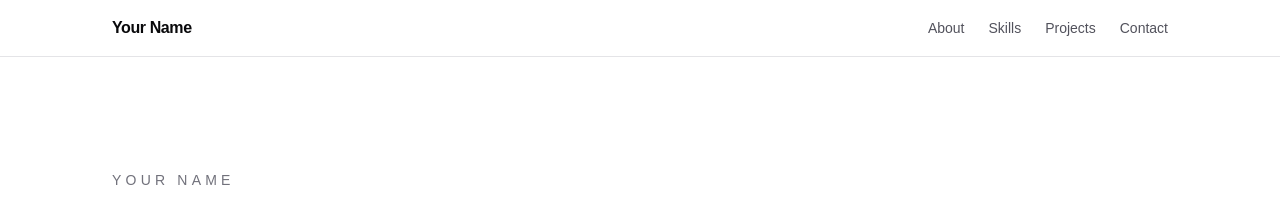
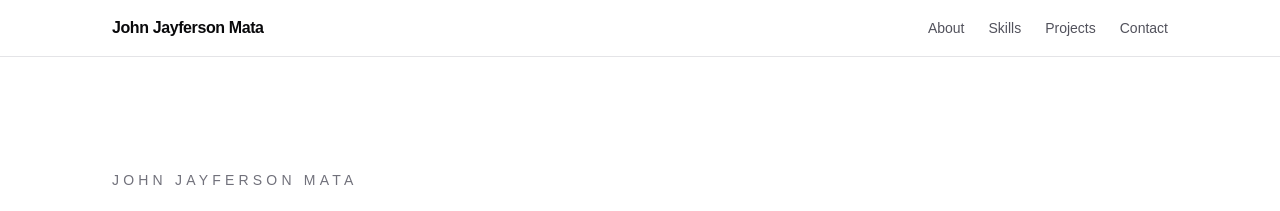
Before and after one commit to mata-john/my-portfolio, a Next.js app: page / in a window 1280 px wide. Shown: the top 211 px of the page. Built offline with nearby package versions, Linux system fonts and the light colour scheme.

Commit message:
feat: enhance navigation and initialize project documentation

```diff
--- a/components/Hero.tsx
+++ b/components/Hero.tsx
@@ -7,7 +7,7 @@
     >
       <div className="max-w-3xl">
         <p className="mb-4 text-sm font-medium uppercase tracking-[0.3em] text-zinc-500">
-          Your Name
+          John Jayferson Mata
         </p>
         <h1
           id="hero-title"
--- a/components/Navbar.tsx
+++ b/components/Navbar.tsx
@@ -1,6 +1,6 @@
 export default function Navbar() {
   return (
-    <header className="w-full border-b border-zinc-200 bg-white/90 backdrop-blur">
+    <header className="sticky top-0 z-50 w-full border-b border-zinc-200 bg-white/90 backdrop-blur">
       <nav
         aria-label="Primary"
         className="mx-auto flex w-full max-w-6xl flex-col gap-4 px-6 py-4 sm:flex-row sm:items-center sm:justify-between sm:px-10 lg:px-12"
@@ -9,7 +9,7 @@
           href="#hero"
           className="text-base font-semibold tracking-tight text-zinc-950"
         >
-          Your Name
+          John Jayferson Mata
         </a>
         <div className="flex flex-col gap-3 text-sm font-medium text-zinc-600 sm:flex-row sm:items-center sm:gap-6">
           <a href="#about" className="transition-colors hover:text-zinc-950">
```
Also changed, not shown: 4 other files (tests, documents, lock files or other folders).
